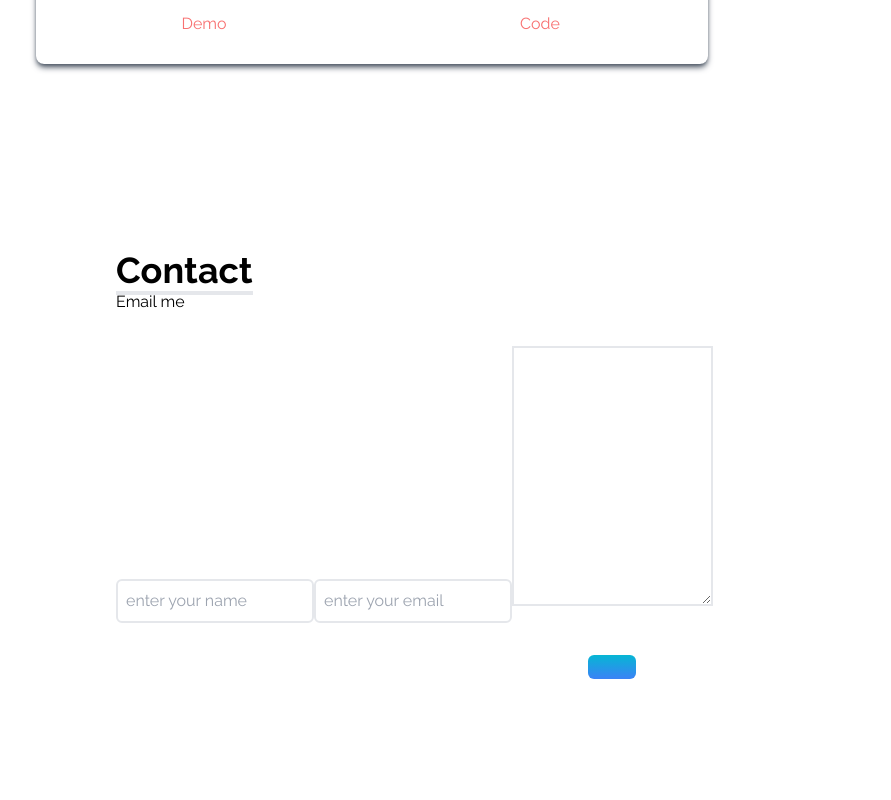
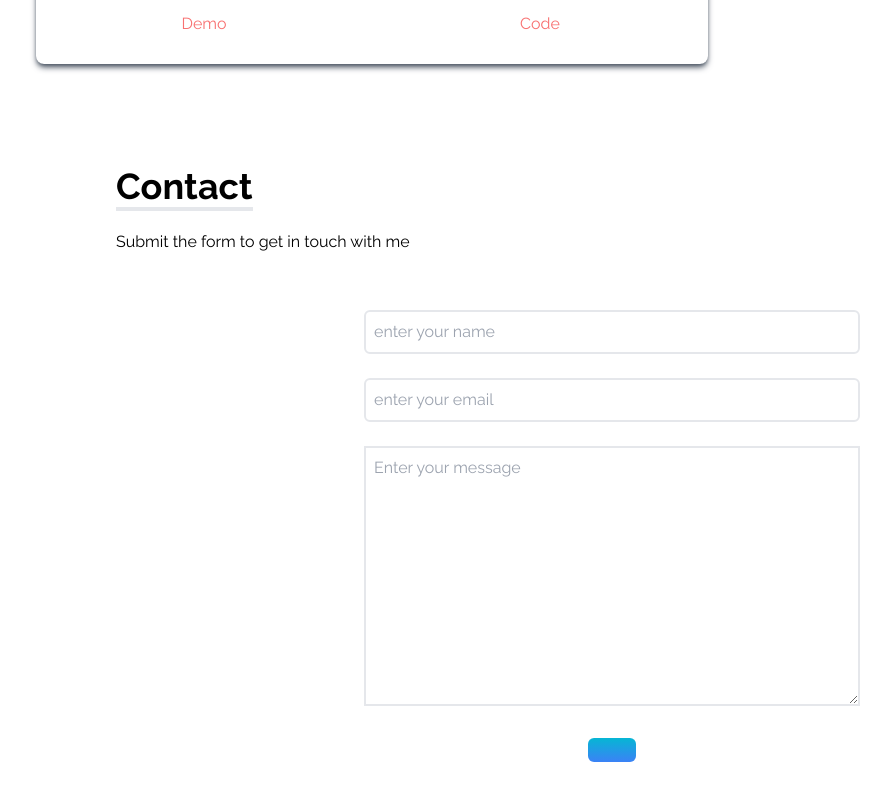
Before and after one commit to LIZXP/PortfolioPage, a React (Create React App) app: page / in a window 1280 px wide. Shown: the part 2797-3597 px from the top of the page, without its empty margins (28-919 px from the left). Built offline with nearby package versions, Linux system fonts and the light colour scheme.

Commit message:
finish up the styles with form and working on react sroll

```diff
--- a/src/components/Contact.jsx
+++ b/src/components/Contact.jsx
@@ -6,10 +6,10 @@ function Contact() {
       <div className="flex flex-col p-4 justify-center max-w-screen-lg mx-auto h-full">
         <div className="pb-8">
           <p className="text-4xl font-bold inline border-b-4">Contact</p>
-          <p>Email me</p>
+          <p className="py-6">Submit the form to get in touch with me</p>
         </div>
-        <div>
-          <form action="submit" className="">
+        <div className="flex justify-center items-center">
+          <form action="submit" className="flex flex-col w-full md:w-1/2">
             <input
               type="text"
               name="name"
@@ -20,10 +20,11 @@ function Contact() {
               type="text"
               name="email"
               placeholder="enter your email"
-              className="p-2 bg-transparent border-2 rounded-md text-black focus:outline-none"
+              className="p-2 my-6 bg-transparent border-2 rounded-md text-black focus:outline-none"
             />
             <textarea
               name="message"
+              placeholder="Enter your message"
               rows={10}
               className="p-2 bg-transparent border-2 text-black focus:outline-none"
             ></textarea>
```
